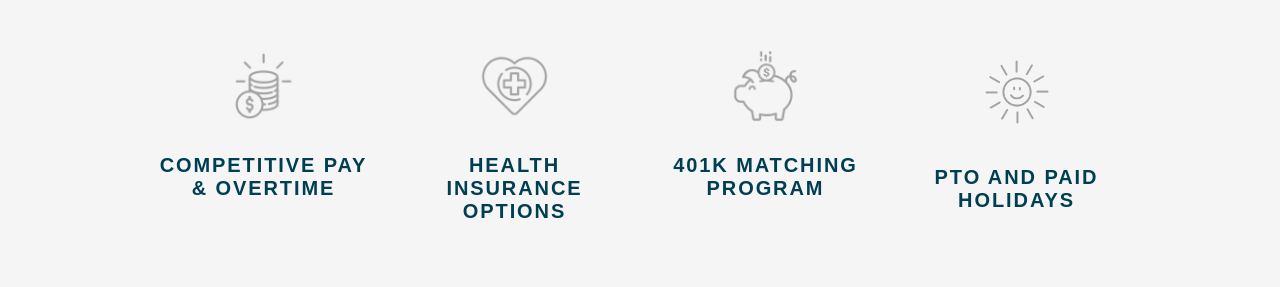
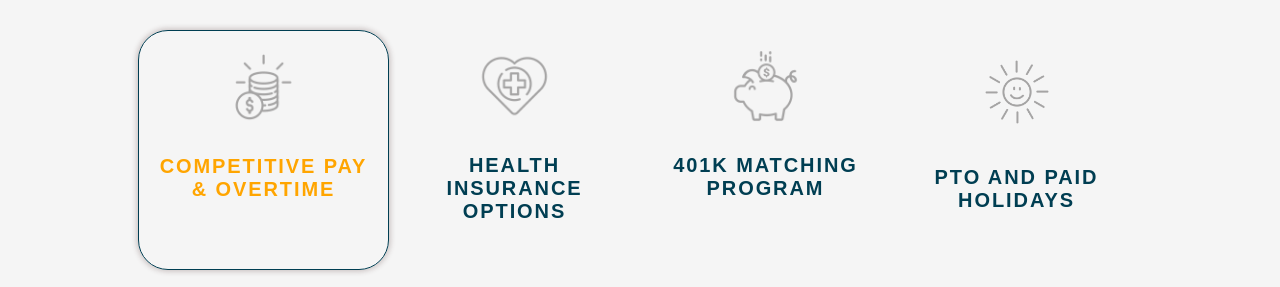
Before and after one commit to seth-obeng/FE-learning, a plain HTML site: page index.html in a window 1280 px wide. In both pictures the pointer is over the element "COMPETITIVE PAY & OVERTIME". Shown: the part 713-1000 px from the top of the page. Drawn offline with nearby package versions, Linux system fonts and the light colour scheme.

Commit message:
add round and on hover state to benefits

```diff
--- a/css/styles.css
+++ b/css/styles.css
@@ -22,12 +22,10 @@ body {
     overflow-x: hidden;
 }
 
-.container {
-    /* padding: 0 var(--spacing); */
-}
 
 /* Styles for desktop view */
 @media screen and (min-width: 768px) {
+
     .navbar {
         padding: 0 138px;;
         position: relative;
@@ -190,7 +188,14 @@ body {
         color: var(--primary-color);
         opacity: 1;
     }
-
+    .icon-item:hover{
+        border-radius: 30px;
+        border:1px solid var(--primary-color);
+        background-color: ashgray;
+        color:orange;
+        cursor:pointer;
+        box-shadow: 0px 0px 5px 2px #cfc8c8;
+    }
     .icon-item img {
         max-width: 100%;
         height: auto;
@@ -242,8 +247,11 @@ body {
     .icon-item{
         width: 50%;
     }  ;
+    .slider-dash{
+        width:25px;
+    }
+}
 
-}
 
 /* Styles for mobile view */
 @media screen and (max-width: 767px) {
```
